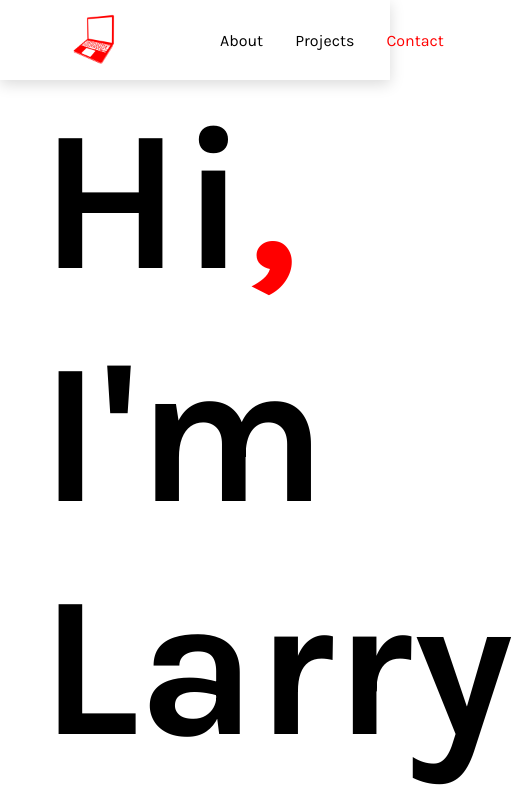
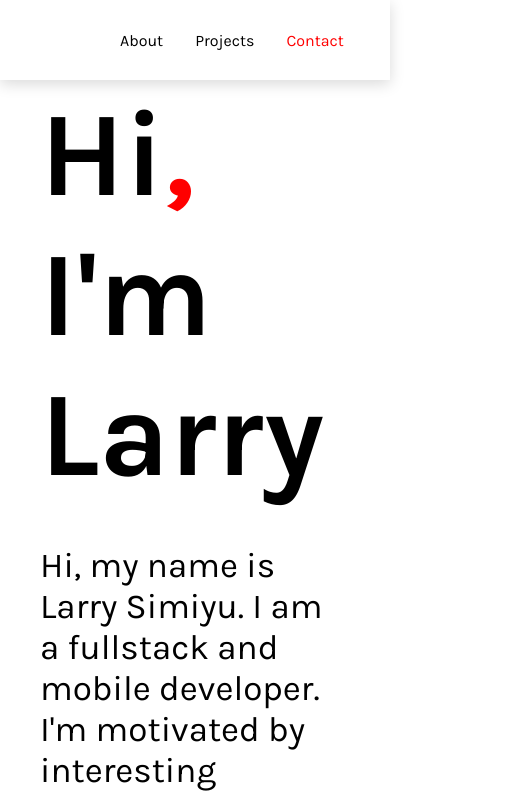
Before and after one commit to LarrySimiyu/portfoliosite, a React (Create React App) app: page / in a window 390 px wide. Shown: the top 797 px of the page, 514 px wide, since content can reach past the window. Built offline with nearby package versions, Linux system fonts and the light colour scheme; a web font is replaced by a local one.

Commit message:
nav issue hopeful fix

```diff
--- a/src/styles/App.css
+++ b/src/styles/App.css
@@ -310,7 +310,7 @@
  }
 @media only screen and (max-width: 600px){
   .aboutHeader{
-    font-size: 200px;
+    font-size: 120px;
   }
 
   .projectCards {
@@ -348,6 +348,12 @@
 
   .nav {
     width: 100%;
+
+  }
+
+
+  .nav-logo{
+    display: none;
   }
 
   .App {
```
